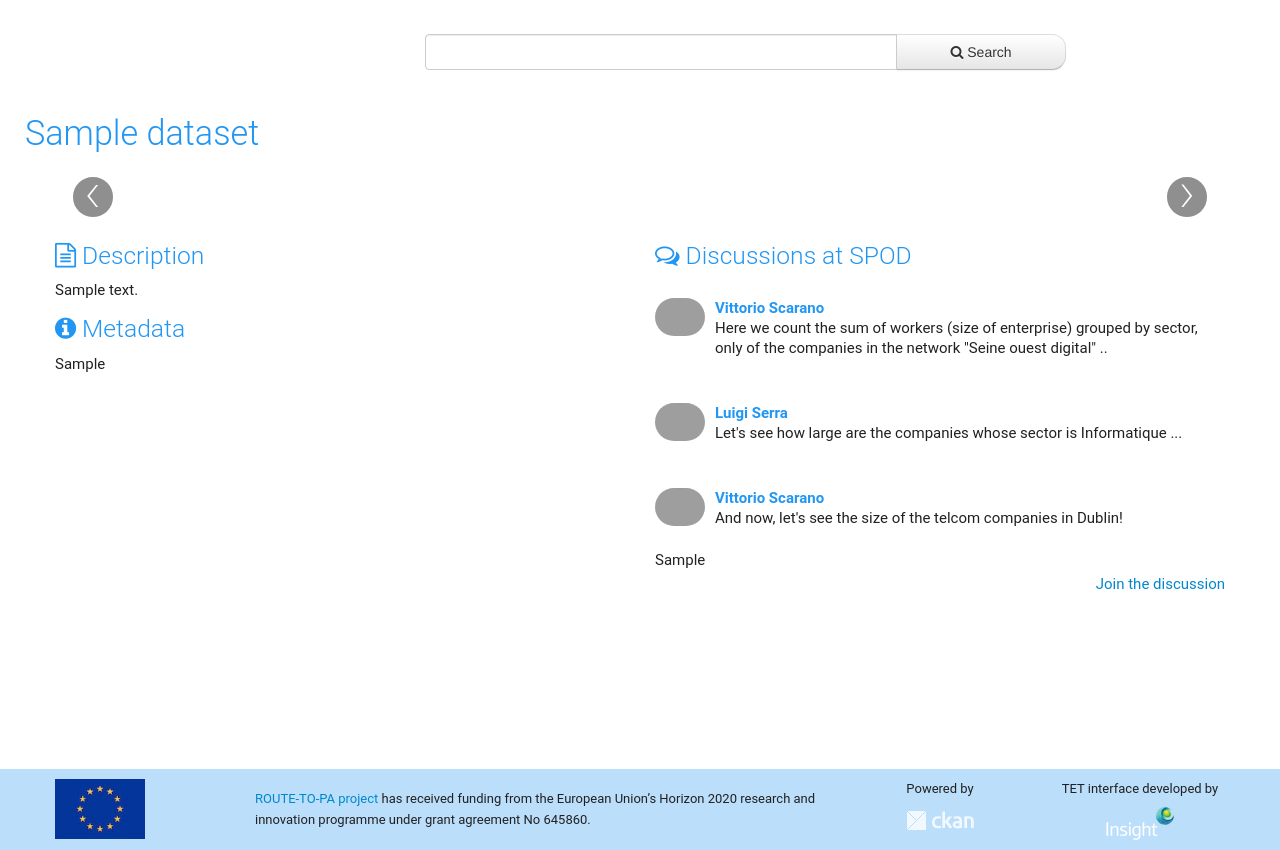
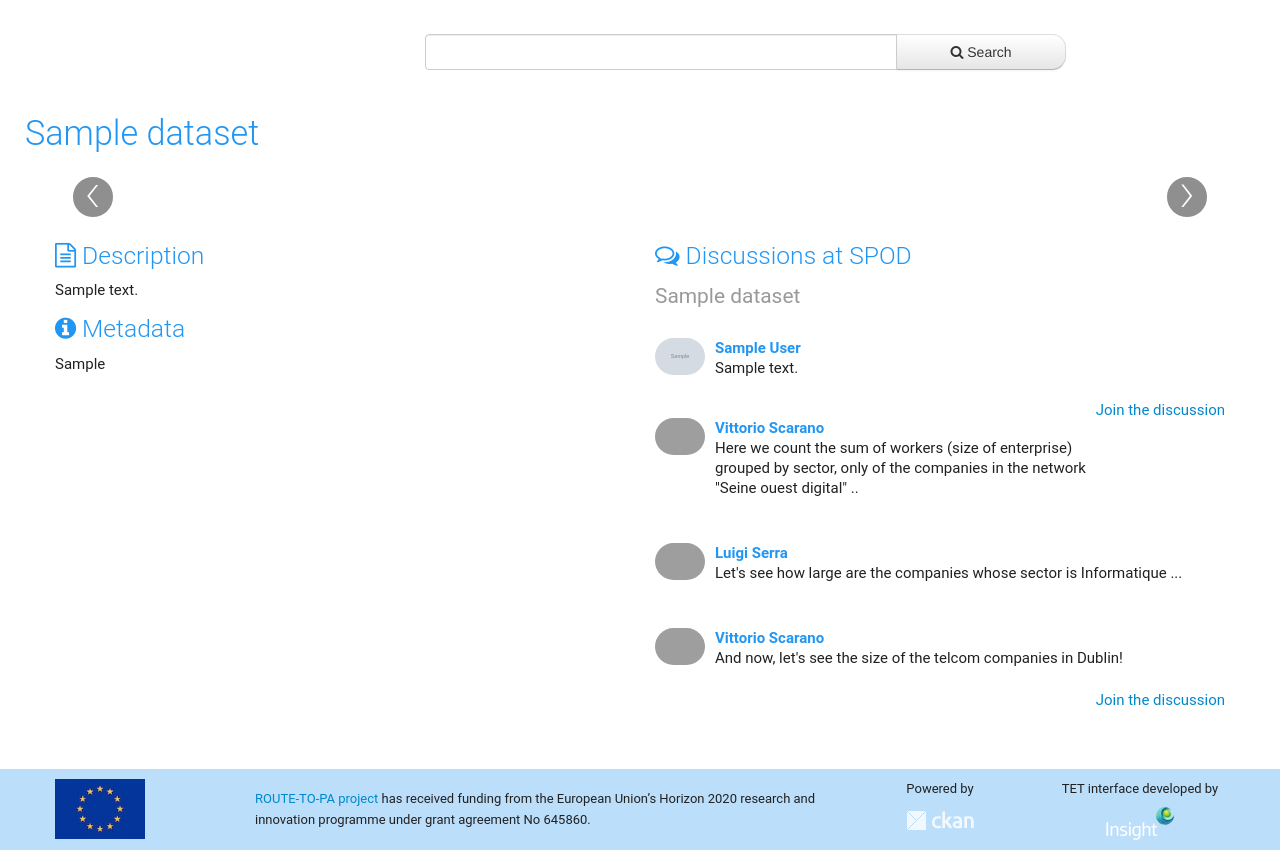
Before and after one commit to routetopa/tet, a Django app: template tet/templates/browser/dataset.html in a window 1280 px wide. Shown: the part 41-891 px from the top of the page. Run offline with Django 3.2, Linux system fonts and the light colour scheme; the template is opened without the code that fills it: most values are stand-ins (such as "Sample title", 1, 10 or a date in 2020); grey boxes marked "Sample" are stand-in pictures; some libraries are stand-ins or nearby versions; grey boxes are pictures that could not be loaded.

Commit message:
SPOD integration - discussion display and links

```diff
--- a/tet/browser/views.py
+++ b/tet/browser/views.py
@@ -187,7 +187,7 @@ def dataset(request, dataset_id):
         'dataset_id': dataset_id,
         'dataset': dataset,
         'metadata_box': dataset_to_metadata_text(dataset),
-        'spod_box': dataset_to_spod(dataset),
+        'spod_box_datasets': dataset_to_spod(dataset),
         'SPOD_URL': settings.SPOD_URL,
         'resource_id':resource_id,
         'resource_fields': resource_fields
--- a/tet/templates/browser/_dataset_discussion.html
+++ b/tet/templates/browser/_dataset_discussion.html
@@ -1,9 +1,27 @@
-    {% set rooms = h.get_rooms( res.id )%}
-    {% if rooms %}
-    <small>{{_('Discussed in:')}}</small>
-    <ul>
-       {% for room in rooms %}
-        <li><a href="{{room.url}}">{{room.subject}}</a></li>
-       {% endfor %}
+<div>
+
+    <h5><small>{{ dataset.subject }}</small></h5>
+
+    <ul class="media-list">
+
+    {% for comment in dataset.roomsummary %}
+
+        <li class="media">
+            <a href="#" class="pull-left" data-original-title="" title="">
+                <img src="{{ comment.userAvatarUrl }}" alt="" class="img-circle avatar">
+            </a>
+            <div class="media-body">
+                <strong class="text-success">{{ comment.userDisplayName }}</strong>
+                <p>
+                    {{ comment.message }}
+                </p>
+            </div>
+        </li>
+
+    {% endfor %}
+
     </ul>
-    {% endif %}
+
+    <a href="{{ dataset.url }}" class="pull-right" data-original-title="" title=""> Join the discussion</a>
+
+</div>
--- a/tet/templates/browser/dataset.html
+++ b/tet/templates/browser/dataset.html
@@ -114,6 +114,10 @@
                                 <i class="fa fa-comments-o" aria-hidden="true"></i> Discussions at SPOD
                             </h5>
 
+                            {% for dataset in spod_box_datasets %}
+                                {% include "browser/_dataset_discussion.html" with dataset=dataset %}
+                            {% endfor %}
+
                             <ul class="media-list">
 
 
@@ -160,10 +164,6 @@
 
                             </ul>
 
-                            <div>
-                                {{ spod_box|safe }}
-                            </div>
-
                             <a href="{{ SPOD_URL }}" class="pull-right" data-original-title="" title=""> Join the discussion</a>
 
                             <br>
```
